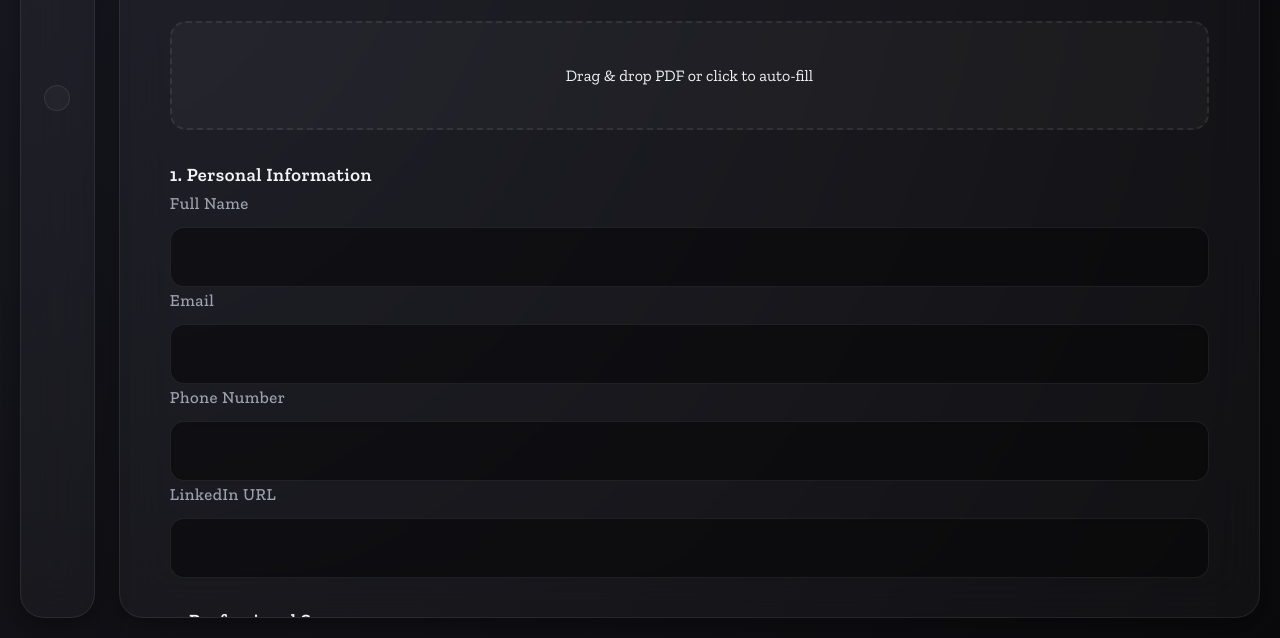
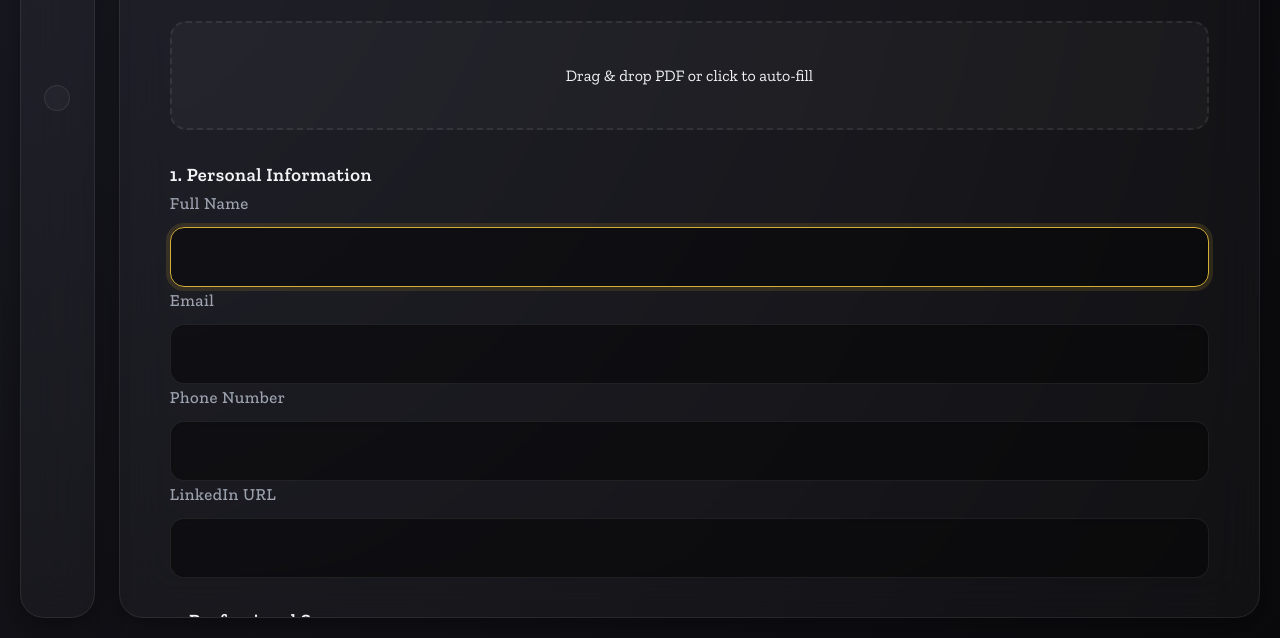
Before and after one commit to sushaaanthh/ReZoom-AI, a plain HTML site: page frontend/dashboard.html in a window 1280 px wide. Both pictures are taken after a click on the button 57 px from the left and 67 px from the top of the page. Shown: the part 162-800 px from the top of the page. Drawn offline with nearby package versions, Linux system fonts and the light colour scheme.

Commit message:
Tried fixing CTA

```diff
--- a/frontend/js/app.js
+++ b/frontend/js/app.js
@@ -14,22 +14,50 @@ document.addEventListener('DOMContentLoaded', () => {
     document.getElementById('add-skill-btn').addEventListener('click', () => addTechSkill());
 
     addEducation(); addExperience(); addProject(); addTechSkill();
+    activateTab(getInitialTabTarget());
 });
+
+function getInitialTabTarget() {
+    const params = new URLSearchParams(window.location.search);
+    const tab = params.get('tab');
+    if (tab) return `tab-${tab.replace(/^tab-/, '')}`;
+
+    const hash = window.location.hash.replace('#', '');
+    if (hash) return hash;
+
+    return 'tab-maker';
+}
+
+function activateTab(targetId) {
+    const tab = document.querySelector(`.nav-icon[data-target="${targetId}"]`);
+    const content = document.getElementById(targetId);
+    const rightPanel = document.getElementById('analytics-panel');
+
+    if (!tab || !content) return;
+
+    document.querySelectorAll('.nav-icon').forEach(item => item.classList.remove('active'));
+    document.querySelectorAll('.tab-content').forEach(item => item.classList.remove('active'));
+
+    tab.classList.add('active');
+    content.classList.add('active');
+
+    if (rightPanel) {
+        if (targetId === 'tab-score') rightPanel.classList.remove('hidden');
+        else rightPanel.classList.add('hidden');
+    }
+
+    if (targetId === 'tab-maker') {
+        const firstInput = document.getElementById('maker-name');
+        if (firstInput) firstInput.focus({ preventScroll: true });
+    }
+}
 
 function initializeNavigation() {
     const tabs = document.querySelectorAll('.nav-icon');
-    const contents = document.querySelectorAll('.tab-content');
-    const rightPanel = document.getElementById('analytics-panel');
 
     tabs.forEach(tab => {
         tab.addEventListener('click', () => {
-            tabs.forEach(t => t.classList.remove('active'));
-            contents.forEach(c => c.classList.remove('active'));
-            tab.classList.add('active');
-            const targetId = tab.getAttribute('data-target');
-            document.getElementById(targetId).classList.add('active');
-            if (targetId === 'tab-score') rightPanel.classList.remove('hidden');
-            else rightPanel.classList.add('hidden');
+            activateTab(tab.getAttribute('data-target'));
         });
     });
 }
```
Also changed, not shown: frontend/index.html (+1 -1 lines).
